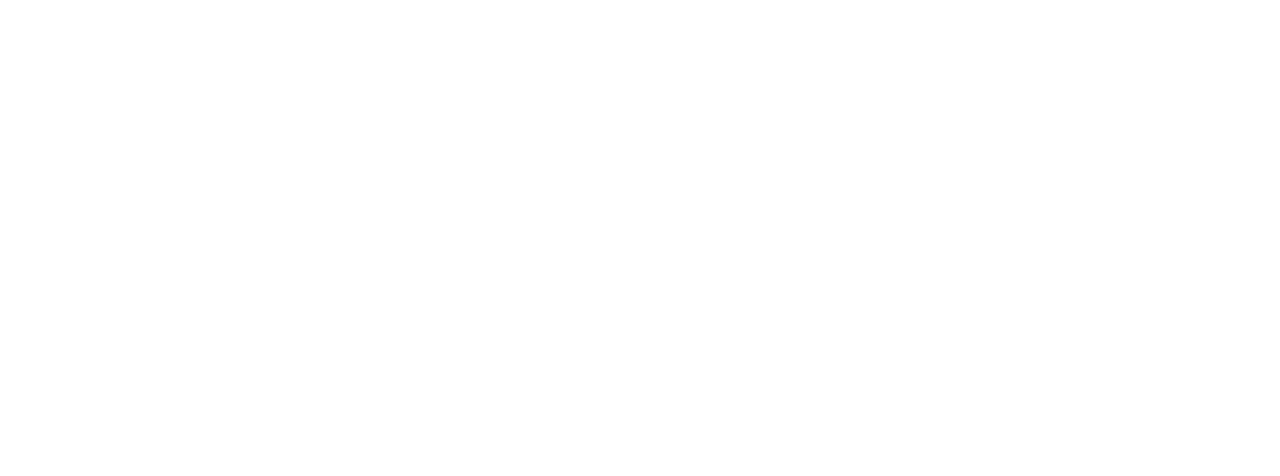
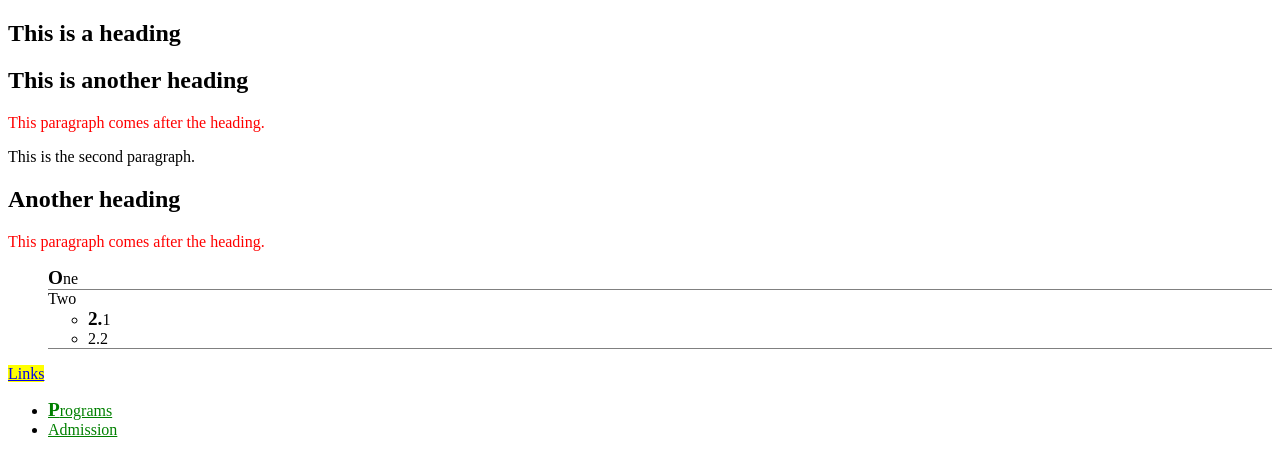
Before and after one commit to skymiri/week6, a plain HTML site: page index.html in a window 1280 px wide. Drawn offline with Linux system fonts and the light colour scheme.

Commit message:
Pesudo activity

```diff
--- a/css/stylesheet.css
+++ b/css/stylesheet.css
@@ -1,2 +1,38 @@
-h1 {
+div h2 {
+  font: italic;
 }
+
+h2 + p {
+  color: red;
+}
+
+.list > li {
+  list-style: none; /* 불릿 기호 없애기 */
+  border-bottom: 1px solid grey;
+}
+
+li > a:link {
+  color: green;
+}
+
+li > a:visited {
+  color: red;
+}
+
+li > a:hover {
+  color: pink;
+}
+
+li:first-child::first-letter {
+  font-weight: bold;
+  font-size: 120%;
+}
+
+a[title="BCIT homepage"] {
+  background-color: yellow;
+}
+
+a[title="admission"]::first-letter {
+  font-weight: bold;
+  font-size: 120%;
+}
--- a/index.html
+++ b/index.html
@@ -4,5 +4,33 @@
     <title> </title>
     <link rel="stylesheet" href="css/stylesheet.css" />
   </head>
-  <body></body>
+  <body>
+    <h2>This is a heading</h2>
+    <div class="container">
+      <h2>This is another heading</h2>
+      <p>This paragraph comes after the heading.</p>
+      <p>This is the second paragraph.</p>
+      <h2>Another heading</h2>
+      <p>This paragraph comes after the heading.</p>
+      <ul class="list">
+        <li>One</li>
+        <li>
+          Two
+          <ul>
+            <li>2.1</li>
+            <li>2.2</li>
+          </ul>
+        </li>
+      </ul>
+    </div>
+    <a title="BCIT homepage" href="https://bcit.ca">Links</a>
+    <ul>
+      <li>
+        <a title="programs" href="https://www.bcit.ca/study/">Programs</a>
+      </li>
+      <li>
+        <a title="admission" href="https://www.bcit.ca/admission">Admission</a>
+      </li>
+    </ul>
+  </body>
 </html>
```
